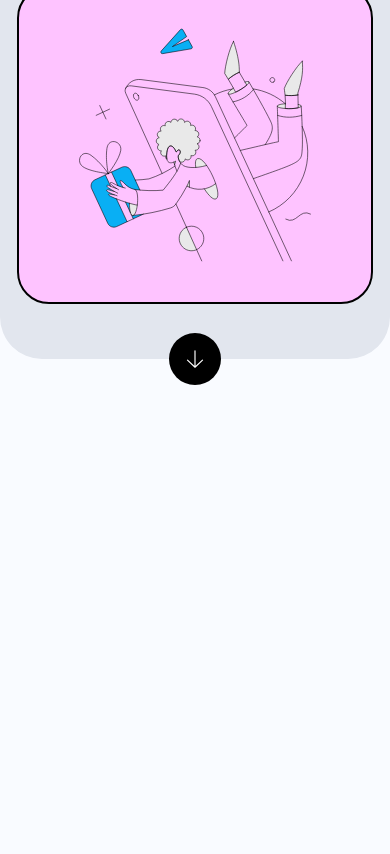
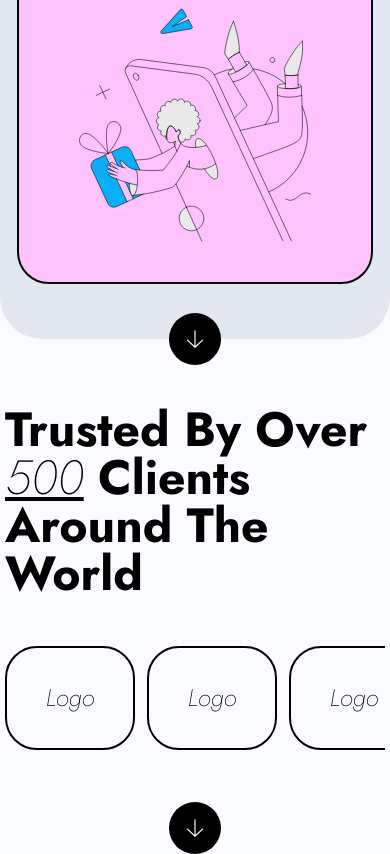
Before and after one commit to DvemerD/it-solutions, a website with bundled scripts: page src/index.html in a window 390 px wide. Shown: the part 9058-9912 px from the top of the page. Before the commit the page ends 9456 px from the top, so only its background shows below. Built offline with nearby package versions, Linux system fonts and the light colour scheme.

Commit message:
added adaptive for clients

```diff
--- a/src/index.html
+++ b/src/index.html
@@ -15,6 +15,7 @@
 
   <link rel="stylesheet" href="css/libs/reset.min.css">
   <link rel="stylesheet" href="css/libs/fonts.min.css">
+  <link rel="stylesheet" href="https://cdn.jsdelivr.net/npm/swiper@11/swiper-bundle.min.css" />
   <link rel="stylesheet" href="css/style.min.css">
 
   <title>IT Solutions</title>
@@ -396,26 +397,37 @@
     </div>
   </section>
 
-  <!--
   <section class="clients">
     <div class="container">
       <div class="clients__wrapper">
         <h2 class="clients__title title">Trusted By Over <span>500</span> Clients Around The World</h2>
-          <div class="clients__items">
+        <div class="swiper my-swiper">
+          <div class="swiper-wrapper">
+            <div class="swiper-slide">
               <div class="clients__item">
                 <p class="clients__item__text">Logo</p>
               </div>
+            </div>
+            <div class="swiper-slide">
               <div class="clients__item">
                 <p class="clients__item__text">Logo</p>
               </div>
+            </div>
+            <div class="swiper-slide">
               <div class="clients__item">
                 <p class="clients__item__text">Logo</p>
               </div>
+            </div>
+            <div class="swiper-slide">
               <div class="clients__item">
                 <p class="clients__item__text">Logo</p>
               </div>
+            </div>
+            <div class="swiper-slide">
               <div class="clients__item">
                 <p class="clients__item__text">Logo</p>
+              </div>
+            </div>
           </div>
         </div>
       </div>
@@ -424,7 +436,7 @@
       <a class="arrow__btn" href="#"><img src="assets/icons/arrow-down-icon.svg" alt="down"></a>
     </div>
   </section>
-
+  <!--
     <section class="pricing">
       <div class="container">
         <div class="pricing__wrapper">
@@ -748,6 +760,7 @@
         </div>
     </footer> -->
 
+  <script src="https://cdn.jsdelivr.net/npm/swiper@11/swiper-bundle.min.js"></script>
   <script type="module" src="js/index.js"></script>
 </body>
 
--- /dev/null
+++ b/src/js/blocks/slider.js
@@ -0,0 +1,10 @@
+function slider() {
+  var swiper = new Swiper(".my-swiper", {
+    slidesPerView: "auto",
+    spaceBetween: 12,
+    mousewheel: true,
+    keyboard: true,
+  });
+}
+
+export default slider;
--- a/src/js/index.js
+++ b/src/js/index.js
@@ -1,5 +1,7 @@
 import menu from "./blocks/menu.js";
+import slider from "./blocks/slider.js";
 
 window.addEventListener("DOMContentLoaded", () => {
   menu();
+  slider();
 });
--- a/src/sass/blocks/_clients.scss
+++ b/src/sass/blocks/_clients.scss
@@ -1,8 +1,12 @@
 .clients {
-  padding: 48px 0 87px;
+  position: relative;
 
   &__title {
     margin-bottom: 48px;
+  }
+
+  &__wrapper {
+    padding: 48px 0 87px;
   }
 
   &__items {
@@ -12,11 +16,16 @@
     margin-bottom: 87px;
   }
 
+  .swiper-slide {
+    width: 251px;
+    height: 173px;
+  }
+
   &__item {
     border: 2px solid $black;
     border-radius: 32px;
-    width: 251px;
-    height: 173px;
+    width: 100%;
+    height: 100%;
     display: grid;
     place-items: center;
 
@@ -29,3 +38,28 @@
     }
   }
 }
+
+@media (max-width: 576px) {
+  .clients {
+    padding: 0;
+
+    &__wrapper {
+      padding: 28px 0 78px;
+    }
+
+    &__items {
+      gap: 12px;
+    }
+
+    .swiper-slide {
+      width: 130px;
+      height: 104px;
+    }
+
+    &__item {
+      &__text {
+        font-size: 24px;
+      }
+    }
+  }
+}
--- a/src/sass/blocks/_portfolio.scss
+++ b/src/sass/blocks/_portfolio.scss
@@ -70,6 +70,8 @@
 
 @media (max-width: 576px) {
   .portfolio {
+    padding-top: 28px;
+
     &__wrapper {
       padding: 28px 12px 55px;
     }
```
Also changed, not shown: src/css/style.min.css. Lines whose indentation alone changed are shown as unchanged.
